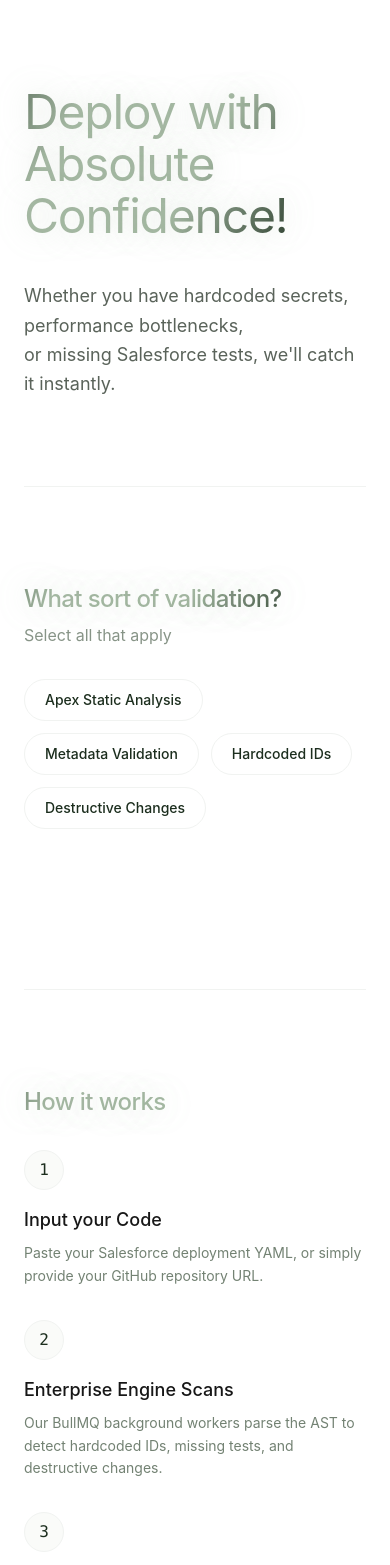
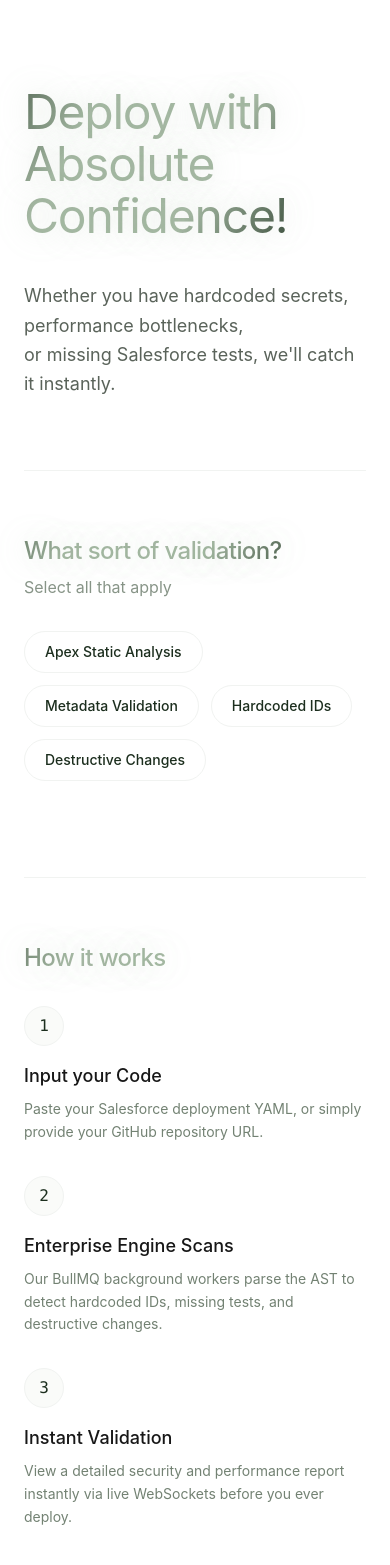
Before and after one commit to tannu005/DeployGuard, a Next.js app in the folder frontend/: page / in a window 390 px wide. Shown: the part 432-1997 px from the top of the page. Built offline with nearby package versions, Linux system fonts and the light colour scheme.

Commit message:
design: optimize section spacing, set viewport to loop scroll-linked entrance/exit transitions, and update LinkedIn contact profile

```diff
--- a/frontend/src/app/page.tsx
+++ b/frontend/src/app/page.tsx
@@ -295,11 +295,11 @@ export default function Home() {
 
           {/* Interactive Multi-Select Service Pills */}
           <motion.div
-            initial={{ opacity: 0, y: 30 }}
+            initial={{ opacity: 0, y: 40 }}
             whileInView={{ opacity: 1, y: 0 }}
-            viewport={{ once: true, margin: "-100px" }}
-            transition={{ duration: 0.8, ease: [0.16, 1, 0.3, 1] }}
-            className="py-24 md:py-32 border-t border-[#F1F3F1] my-8 w-full"
+            viewport={{ once: false, amount: 0.25 }}
+            transition={{ duration: 1.0, ease: [0.16, 1, 0.3, 1] }}
+            className="py-16 md:py-20 border-t border-[#F1F3F1] my-4 w-full"
           >
             <h3 className="text-2xl font-medium tracking-tight mb-2 shiny-text">What sort of validation?</h3>
             <p className="opacity-85 text-[#738273] mb-8">Select all that apply</p>
@@ -333,11 +333,11 @@ export default function Home() {
 
           {/* Minimalist How It Works Section */}
           <motion.div
-            initial={{ opacity: 0, y: 30 }}
+            initial={{ opacity: 0, y: 40 }}
             whileInView={{ opacity: 1, y: 0 }}
-            viewport={{ once: true, margin: "-100px" }}
-            transition={{ duration: 0.8, ease: [0.16, 1, 0.3, 1] }}
-            className="py-24 md:py-32 border-t border-[#F1F3F1] my-8"
+            viewport={{ once: false, amount: 0.25 }}
+            transition={{ duration: 1.0, ease: [0.16, 1, 0.3, 1] }}
+            className="py-16 md:py-20 border-t border-[#F1F3F1] my-4"
           >
             <h3 className="text-2xl font-medium tracking-tight mb-8 shiny-text">How it works</h3>
             <div className="grid grid-cols-1 md:grid-cols-3 gap-8">
@@ -361,11 +361,11 @@ export default function Home() {
 
           {/* Enterprise Features Section */}
           <motion.div
-            initial={{ opacity: 0, y: 30 }}
+            initial={{ opacity: 0, y: 40 }}
             whileInView={{ opacity: 1, y: 0 }}
-            viewport={{ once: true, margin: "-100px" }}
-            transition={{ duration: 0.8, ease: [0.16, 1, 0.3, 1] }}
-            className="py-24 md:py-32 border-t border-[#F1F3F1] my-8"
+            viewport={{ once: false, amount: 0.25 }}
+            transition={{ duration: 1.0, ease: [0.16, 1, 0.3, 1] }}
+            className="py-16 md:py-20 border-t border-[#F1F3F1] my-4"
           >
             <div className="flex items-center gap-4 mb-8">
               <h3 className="text-2xl font-medium tracking-tight shiny-text">Enterprise Capabilities</h3>
@@ -443,11 +443,11 @@ export default function Home() {
           {/* True Full-Stack Analyzer */}
           <motion.div
             id="analyzer"
-            initial={{ opacity: 0, y: 30 }}
+            initial={{ opacity: 0, y: 40 }}
             whileInView={{ opacity: 1, y: 0 }}
-            viewport={{ once: true, margin: "-100px" }}
-            transition={{ duration: 0.8, ease: [0.16, 1, 0.3, 1] }}
-            className="w-full max-w-4xl py-24 md:py-32 border-t border-[#F1F3F1] my-8"
+            viewport={{ once: false, amount: 0.25 }}
+            transition={{ duration: 1.0, ease: [0.16, 1, 0.3, 1] }}
+            className="w-full max-w-4xl py-16 md:py-20 border-t border-[#F1F3F1] my-4"
           >
             <h3 className="text-2xl font-medium tracking-tight mb-2 shiny-text">Pipeline Configuration</h3>
             <p className="opacity-85 text-[#738273] mb-8">Paste your YAML file below or scan a GitHub repository to trigger the real DevSecOps validation engine.</p>
@@ -690,11 +690,11 @@ export default function Home() {
           {/* Documentation Section */}
           <motion.section
             id="docs"
-            initial={{ opacity: 0, y: 30 }}
+            initial={{ opacity: 0, y: 40 }}
             whileInView={{ opacity: 1, y: 0 }}
-            viewport={{ once: true, margin: "-100px" }}
-            transition={{ duration: 0.8, ease: [0.16, 1, 0.3, 1] }}
-            className="w-full max-w-4xl py-24 md:py-32 border-t border-[#F1F3F1] my-8"
+            viewport={{ once: false, amount: 0.25 }}
+            transition={{ duration: 1.0, ease: [0.16, 1, 0.3, 1] }}
+            className="w-full max-w-4xl py-16 md:py-20 border-t border-[#F1F3F1] my-4"
           >
             <span className="px-3 py-1 bg-[#FAFBF9] border border-[#F1F3F1] text-[11px] font-semibold uppercase tracking-widest rounded-full text-[#1C2E1E]">Documentation</span>
             <h2 className="text-3xl md:text-4xl font-normal tracking-tight shiny-text pb-2 mt-4 mb-6">
@@ -730,11 +730,11 @@ export default function Home() {
           {/* Contact Section */}
           <motion.section
             id="contact"
-            initial={{ opacity: 0, y: 30 }}
+            initial={{ opacity: 0, y: 40 }}
             whileInView={{ opacity: 1, y: 0 }}
-            viewport={{ once: true, margin: "-100px" }}
-            transition={{ duration: 0.8, ease: [0.16, 1, 0.3, 1] }}
-            className="w-full max-w-4xl py-24 md:py-32 border-t border-[#F1F3F1] my-8"
+            viewport={{ once: false, amount: 0.25 }}
+            transition={{ duration: 1.0, ease: [0.16, 1, 0.3, 1] }}
+            className="w-full max-w-4xl py-16 md:py-20 border-t border-[#F1F3F1] my-4"
           >
             <div className="bg-[#1C2E1E] text-white p-8 md:p-12 rounded-3xl relative overflow-hidden group shadow-lg">
               <div className="absolute top-0 right-0 w-96 h-96 bg-emerald-500/10 rounded-full blur-3xl group-hover:bg-emerald-500/20 transition-all duration-700 pointer-events-none"></div>
@@ -749,7 +749,7 @@ export default function Home() {
                 </div>
 
                 <a
-                  href="https://www.linkedin.com/in/tannu005"
+                  href="https://www.linkedin.com/in/tannu-yadav-06012733a/"
                   target="_blank"
                   rel="noreferrer"
                   className="inline-flex items-center gap-2 px-6 py-3 bg-white text-black font-semibold rounded-full hover:bg-neutral-100 transition-all transform active:scale-95 shadow-md flex-shrink-0"
```
